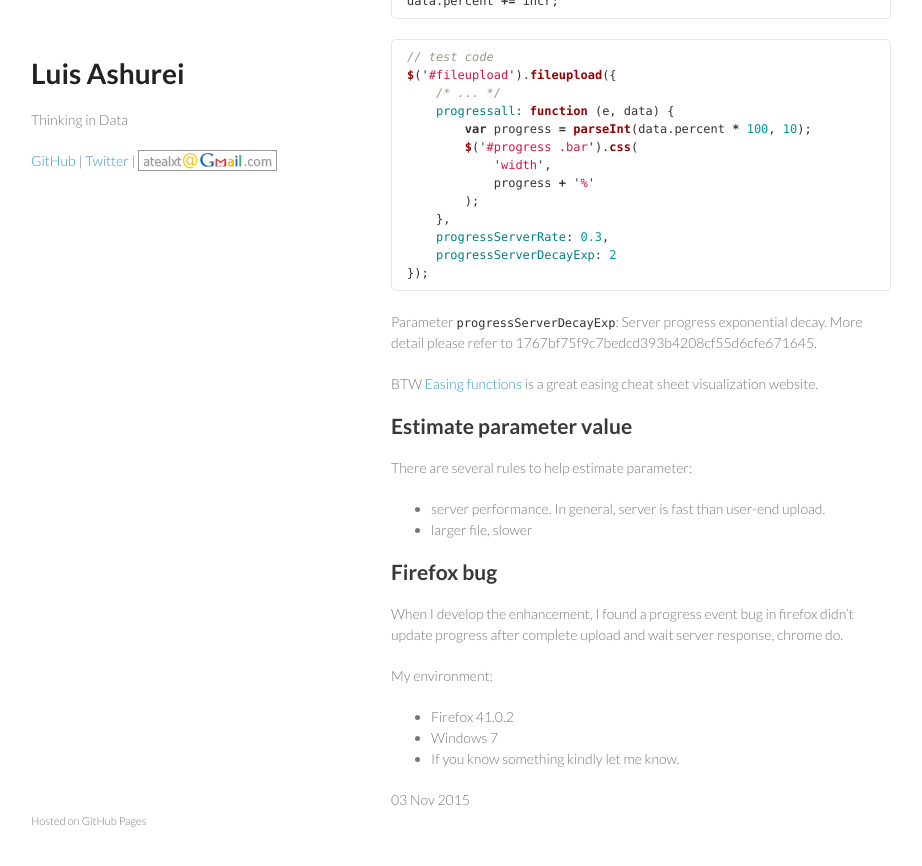
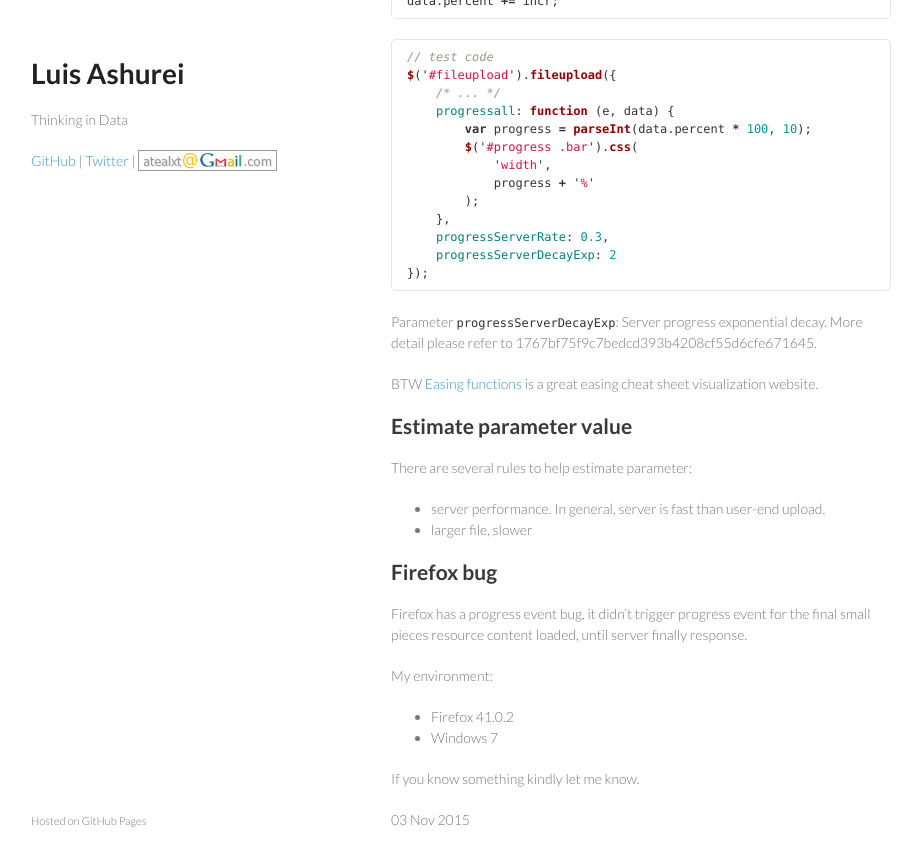
Before and after one commit to atealxt/atealxt.github.io, a Jekyll site: the page built from _posts/2015-11-03-jquery-file-upload-progress-server-estimation.md, in a window 1280 px wide and 900 px high, scrolled down 1414 px. Shown: the top 866 px of the window, without its empty margins (179-1101 px from the left). Built offline with Jekyll 4.4.1, drawn with Linux system fonts in a browser that asks for light colours; comment, search, counter and statistics services are not loaded.

Commit message:
Update 2015-11-03-jquery-file-upload-progress-server-estimation.md

```diff
--- a/_posts/2015-11-03-jquery-file-upload-progress-server-estimation.md
+++ b/_posts/2015-11-03-jquery-file-upload-progress-server-estimation.md
@@ -98,10 +98,10 @@ There are several rules to help estimate parameter:
 
 ## Firefox bug
 
-When I develop the enhancement, I found a progress event bug in firefox didn't update progress after complete upload and wait server response, chrome do.
+Firefox has a progress event bug, it didn't trigger progress event for the final small pieces resource content loaded, until server finally response.
 
 My environment:
 * Firefox 41.0.2
 * Windows 7
-*
+
 If you know something kindly let me know.
```
